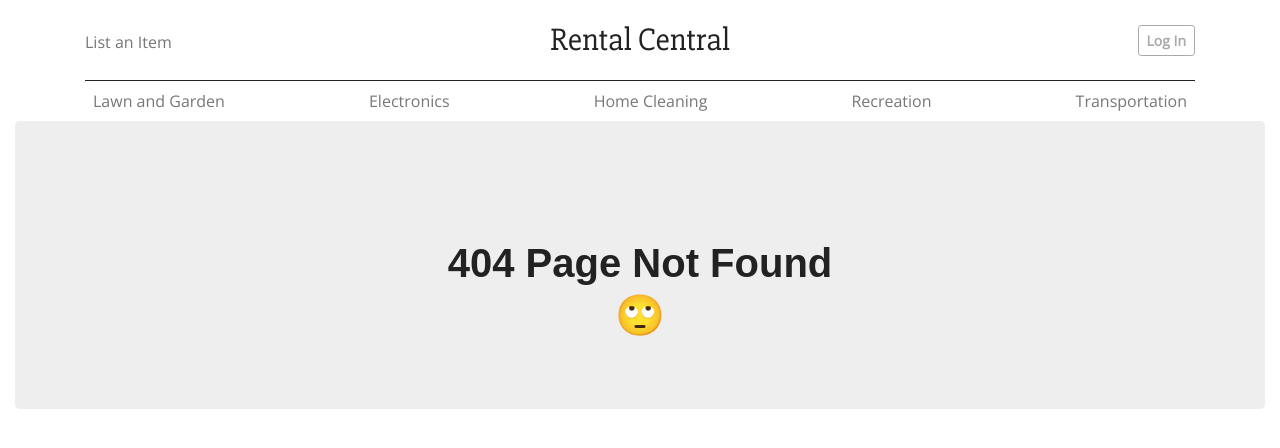
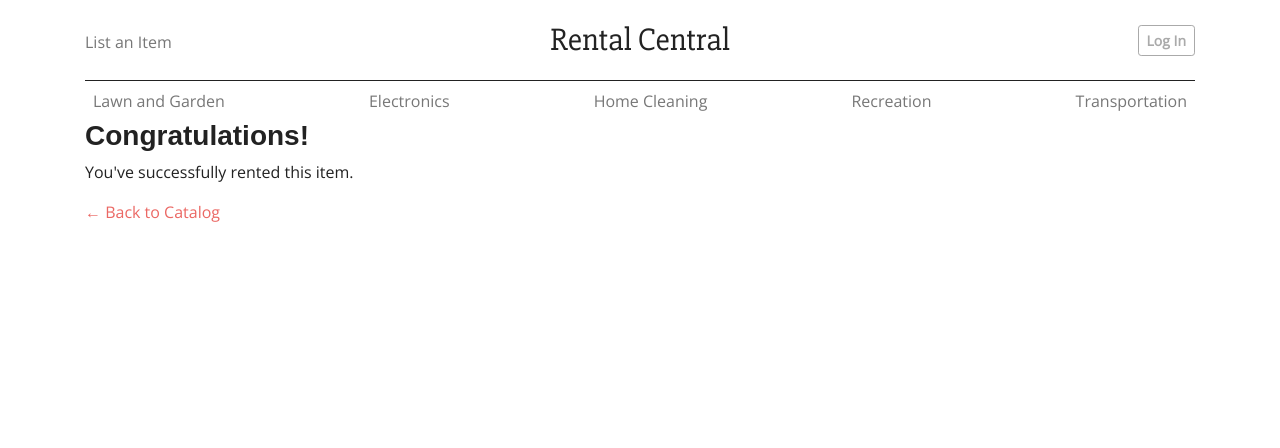
Before and after one commit to thodges36/project3, a React (Create React App) app in the folder client/: page /summary in a window 1280 px wide. Before the commit this address had no page. Shown: the top 448 px of the page. Built offline with nearby package versions, Linux system fonts and the light colour scheme; a web font is replaced by a local one.

Commit message:
created summary/book item page for authentication

```diff
--- a/client/src/App.js
+++ b/client/src/App.js
@@ -3,6 +3,7 @@ import { BrowserRouter as Router, Route, Switch } from "react-router-dom";
 import Books from "./pages/Books";
 import ListItem from "./pages/ListItem";
 import Detail from "./pages/Detail";
+import Summary from "./pages/Summary";
 import NoMatch from "./pages/NoMatch";
 import Header from "./components/Header";
 import Nav from "./components/Nav";
@@ -15,6 +16,7 @@ const App = () => (
       <Switch>
         <Route exact path="/" component={Books} />
         <Route exact path="/list" component={ListItem} />
+        <Route exact path="/summary" component={Summary} />
         <Route exact path="/books" component={Books} />
         <Route exact path="/books/:id" component={Detail} />
         <Route component={NoMatch} />
--- a/client/src/pages/Detail/Detail.js
+++ b/client/src/pages/Detail/Detail.js
@@ -47,8 +47,15 @@ class Detail extends Component {
         </Row>
         <Row>
           <Col size="md-2">
+            <Link to="/summary">
+            <button type="button" class="btn btn-success">Rent Now</button>
+            </Link>
+          </Col>
+        </Row>
+        <Row>
+          {/* <Col size="md-2">
             <Link to="/">← Back to Catalog</Link>
-          </Col>
+          </Col> */}
         </Row>
       </Container>
     );
--- /dev/null
+++ b/client/src/pages/Summary/Summary.js
@@ -0,0 +1,33 @@
+import React, { Component } from "react";
+import Header from "../../components/Header";
+import { Link } from "react-router-dom";
+import { Col, Row, Container } from "../../components/Grid";
+import Jumbotron from "../../components/Jumbotron";
+import API from "../../utils/API";
+
+class Summary extends Component {
+
+  render() {
+    return (
+      <Container>
+        <Row>
+          <Col size="md-6">
+
+          <h3>Congratulations!</h3>
+          <p>You've successfully rented this item.</p>
+
+
+          </Col>
+        </Row>
+
+        <Row>
+          <Col size="md-2">
+            <Link to="/">← Back to Catalog</Link>
+          </Col>
+        </Row>
+      </Container>
+    );
+  }
+}
+
+export default Summary;
--- /dev/null
+++ b/client/src/pages/Summary/index.js
@@ -0,0 +1 @@
+export { default } from "./Summary";
```
